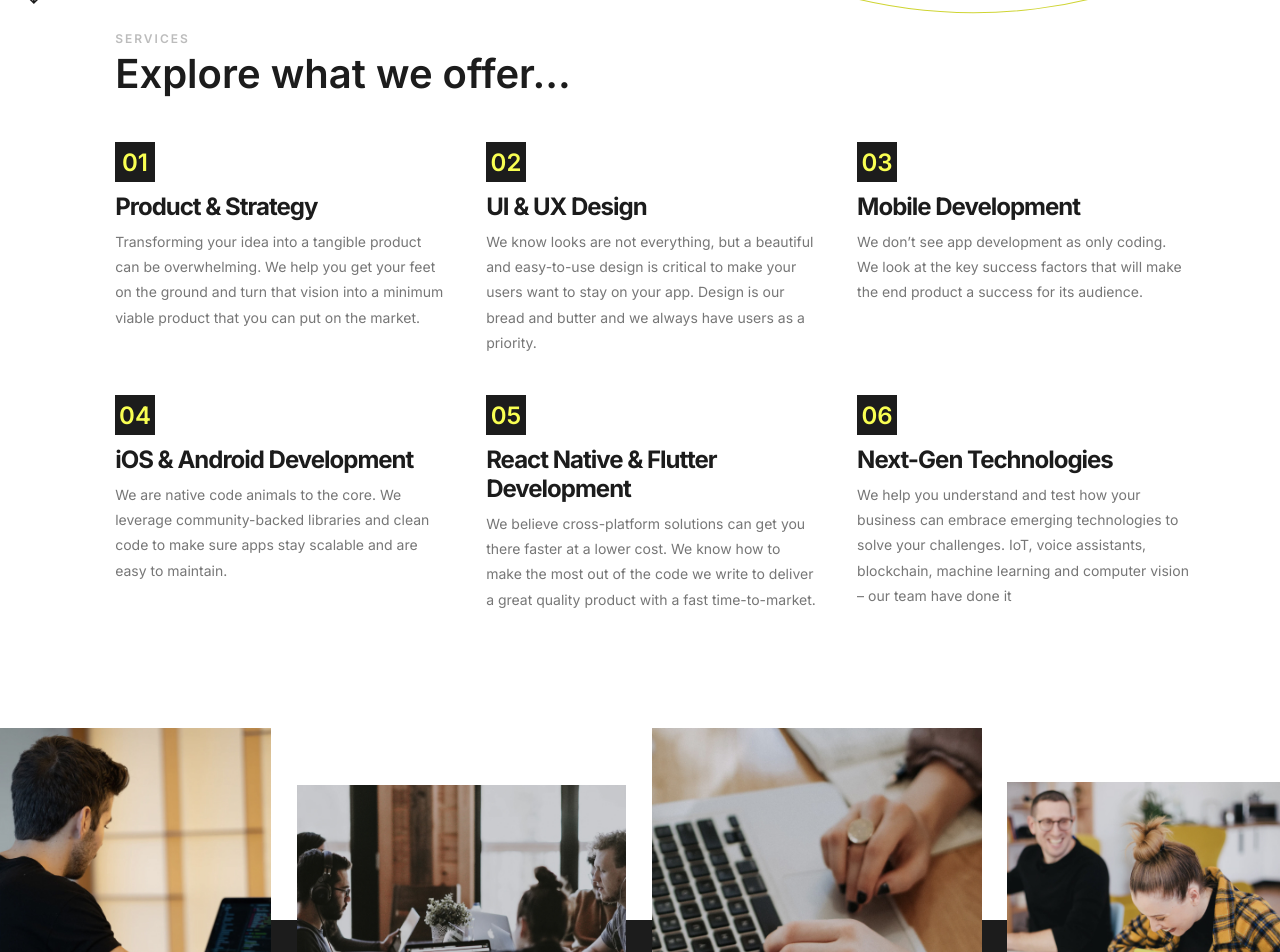
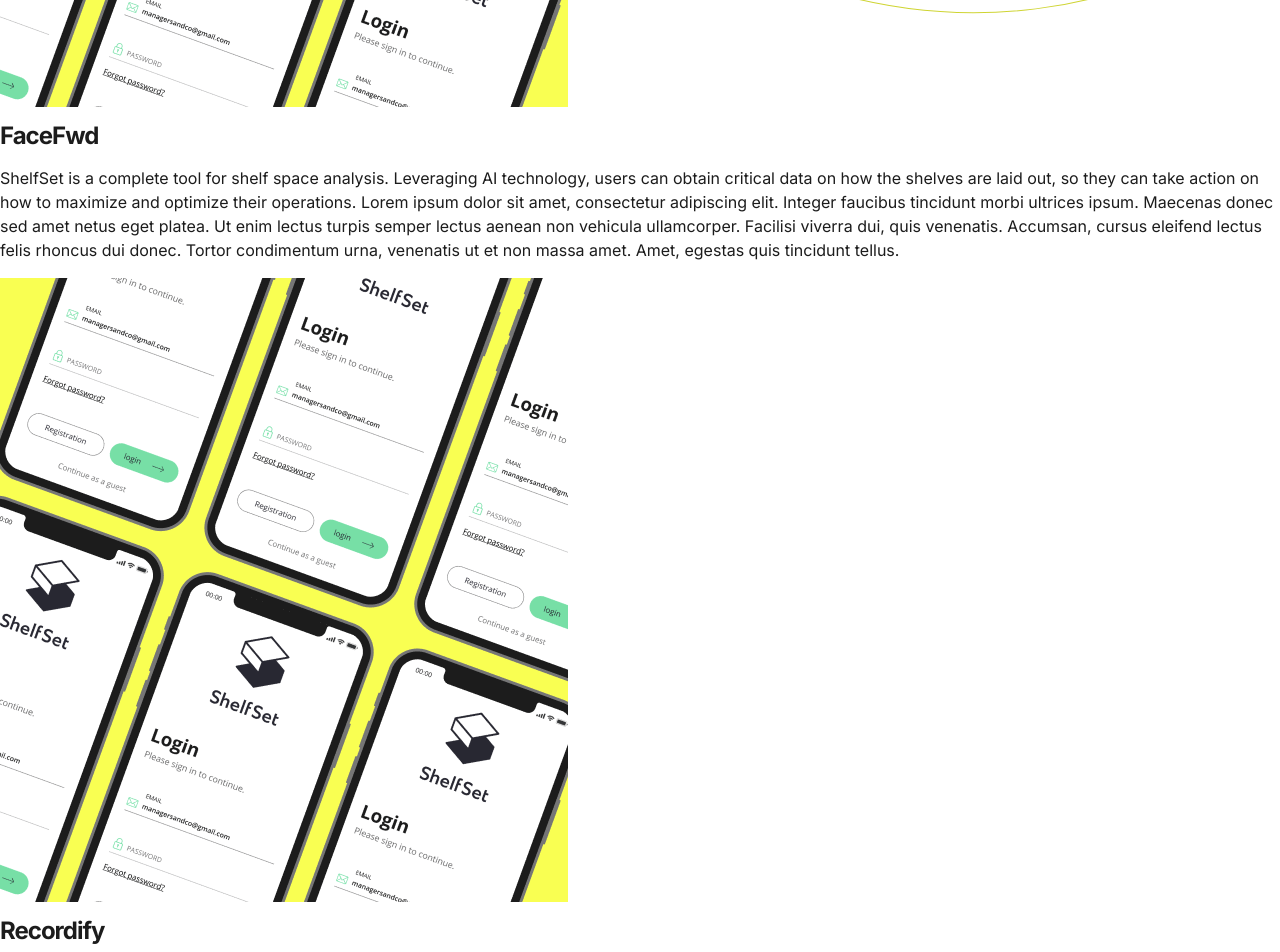
Before and after one commit to marianoForge/quillokFinal, a React (Create React App) app: page /projects in a window 1280 px wide. Shown: the part 780-1732 px from the top of the page. Built offline with nearby package versions, Linux system fonts and the light colour scheme; a web font is replaced by a local one.

Commit message:
Cambios Seccion

```diff
--- a/package.json
+++ b/package.json
@@ -9,11 +9,12 @@
     "aos": "^2.3.4",
     "react": "^17.0.2",
     "react-dom": "^17.0.2",
+    "react-router-dom": "^5.3.0",
     "react-scripts": "4.0.3",
     "web-vitals": "^1.1.2"
   },
   "scripts": {
-    "start": "react-scripts start",
+    "start": "CHOKIDAR_USEPOLLING=true react-scripts start",
     "build": "react-scripts build",
     "test": "react-scripts test",
     "eject": "react-scripts eject"
--- a/src/components/App.js
+++ b/src/components/App.js
@@ -1,22 +1,34 @@
-import React from "react";
-import Layout from "../components/Layout";
-import Hero from "./Hero";
-import Services from "./Services";
-import Testimonials from "./Testimonials";
-import Portfolio from "./Portfolio";
-import Process from "./Process";
+import React from 'react';
+import Layout from '../components/Layout';
+import Hero from './Hero';
+import Services from './Services';
+import Testimonials from './Testimonials';
+import Portfolio from './Portfolio';
+import Process from './Process';
+import Projects from './Projects';
+
+import { BrowserRouter as Router, Switch, Route } from 'react-router-dom';
 
 // import "bootstrap/dist/css/bootstrap.min.css"
 
 const App = () => {
   return (
+    <Router>
       <Layout>
+        <Switch>
+          <Route exact path="/">
             <Hero />
             <Services />
             <Process />
             <Portfolio />
             <Testimonials />
+          </Route>
+          <Route path="/projects">
+            <Projects />
+          </Route>
+        </Switch>
       </Layout>
+    </Router>
   );
 };
 
--- /dev/null
+++ b/src/components/Projects.js
@@ -0,0 +1,40 @@
+import React from 'react';
+import works from '../images/works_img_1.png';
+import { projects } from '../content/projects';
+
+const Projects = () => {
+  const renderedProjects = projects.map((project) => {
+    const img2 = () => {
+      switch (project.id) {
+        case 1:
+          return works;
+        case 2:
+          return works;
+        case 3:
+          return works;
+        default:
+          return null;
+      }
+    };
+    return (
+      <React.Fragment key={project.id}>
+        <div>
+          <h2>{project.title}</h2>
+          <p>{project.content}</p>
+          <div>
+            <img src={img2()} alt={project.title}></img>
+          </div>
+        </div>
+      </React.Fragment>
+    );
+  });
+
+  return (
+    <section>
+      <div>See our Works</div>
+      <div>{renderedProjects}</div>
+    </section>
+  );
+};
+
+export default Projects;
--- /dev/null
+++ b/src/content/projects.js
@@ -0,0 +1,23 @@
+export const projects = [
+  {
+    title: 'ShelfSet',
+    id: 1,
+    content: `ShelfSet is a complete tool for shelf space analysis. Leveraging AI technology, users can obtain critical data on how the shelves are laid out, so they can take action on how to maximize and optimize their operations.
+    Lorem ipsum dolor sit amet, consectetur adipiscing elit. Integer faucibus tincidunt morbi ultrices ipsum. Maecenas donec sed amet netus eget platea. Ut enim lectus turpis semper lectus aenean non vehicula ullamcorper.
+    Facilisi viverra dui, quis venenatis. Accumsan, cursus eleifend lectus felis rhoncus dui donec. Tortor condimentum urna, venenatis ut et non massa amet. Amet, egestas quis tincidunt tellus.`,
+  },
+  {
+    title: 'FaceFwd',
+    id: 2,
+    content: `ShelfSet is a complete tool for shelf space analysis. Leveraging AI technology, users can obtain critical data on how the shelves are laid out, so they can take action on how to maximize and optimize their operations.
+      Lorem ipsum dolor sit amet, consectetur adipiscing elit. Integer faucibus tincidunt morbi ultrices ipsum. Maecenas donec sed amet netus eget platea. Ut enim lectus turpis semper lectus aenean non vehicula ullamcorper.
+      Facilisi viverra dui, quis venenatis. Accumsan, cursus eleifend lectus felis rhoncus dui donec. Tortor condimentum urna, venenatis ut et non massa amet. Amet, egestas quis tincidunt tellus.`,
+  },
+  {
+    title: 'Recordify',
+    id: 3,
+    content: `ShelfSet is a complete tool for shelf space analysis. Leveraging AI technology, users can obtain critical data on how the shelves are laid out, so they can take action on how to maximize and optimize their operations.
+    Lorem ipsum dolor sit amet, consectetur adipiscing elit. Integer faucibus tincidunt morbi ultrices ipsum. Maecenas donec sed amet netus eget platea. Ut enim lectus turpis semper lectus aenean non vehicula ullamcorper.
+    Facilisi viverra dui, quis venenatis. Accumsan, cursus eleifend lectus felis rhoncus dui donec. Tortor condimentum urna, venenatis ut et non massa amet. Amet, egestas quis tincidunt tellus.`,
+  },
+];
--- a/src/index.js
+++ b/src/index.js
@@ -1,6 +1,12 @@
-import React from "react";
-import ReactDOM from "react-dom";
+import React from 'react';
+import ReactDOM from 'react-dom';
+import { BrowserRouter } from 'react-router-dom';
 
-import App from "./components/App";
+import App from './components/App';
 
-ReactDOM.render(<App />, document.querySelector("#root"));
+ReactDOM.render(
+  <BrowserRouter>
+    <App />
+  </BrowserRouter>,
+  document.querySelector('#root')
+);
```
Also changed, not shown: public/images/works_img_1.png (added), 1 other file (tests, documents, lock files or other folders). Lines whose indentation alone changed are shown as unchanged.
